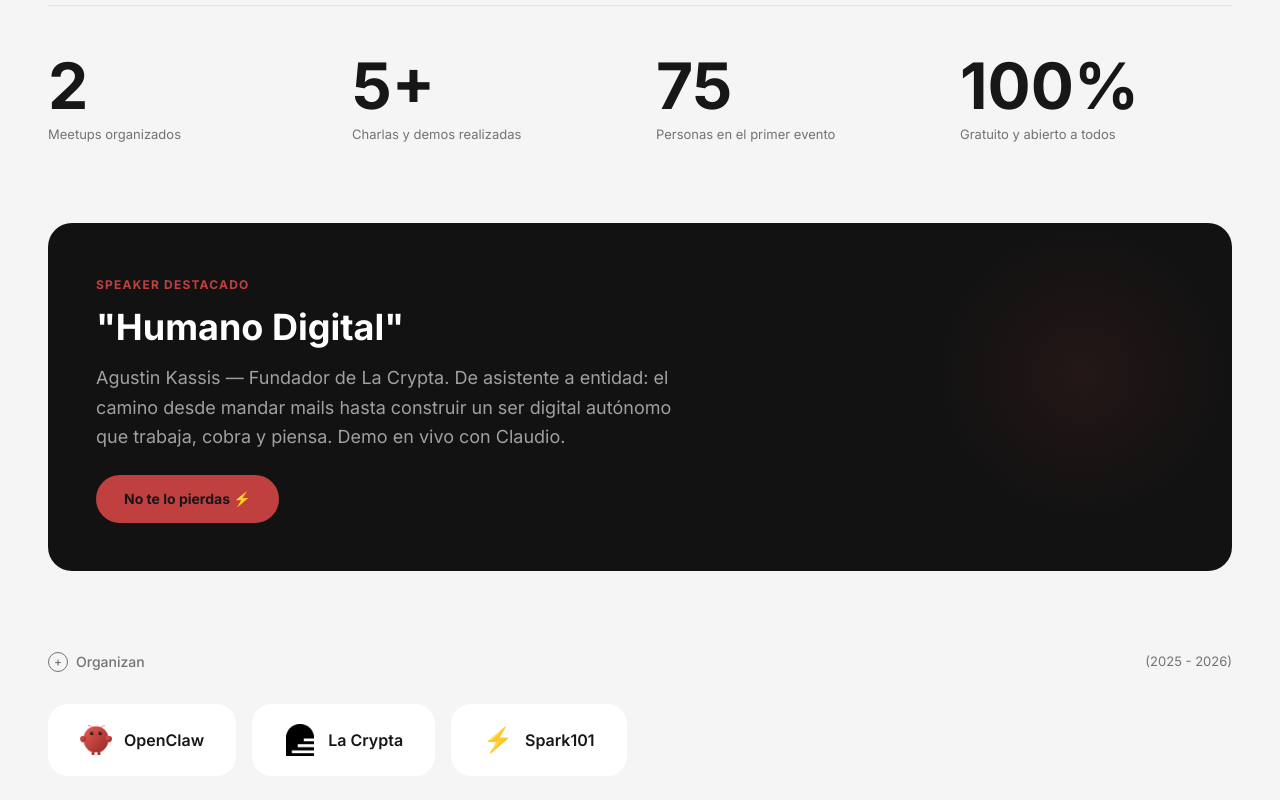
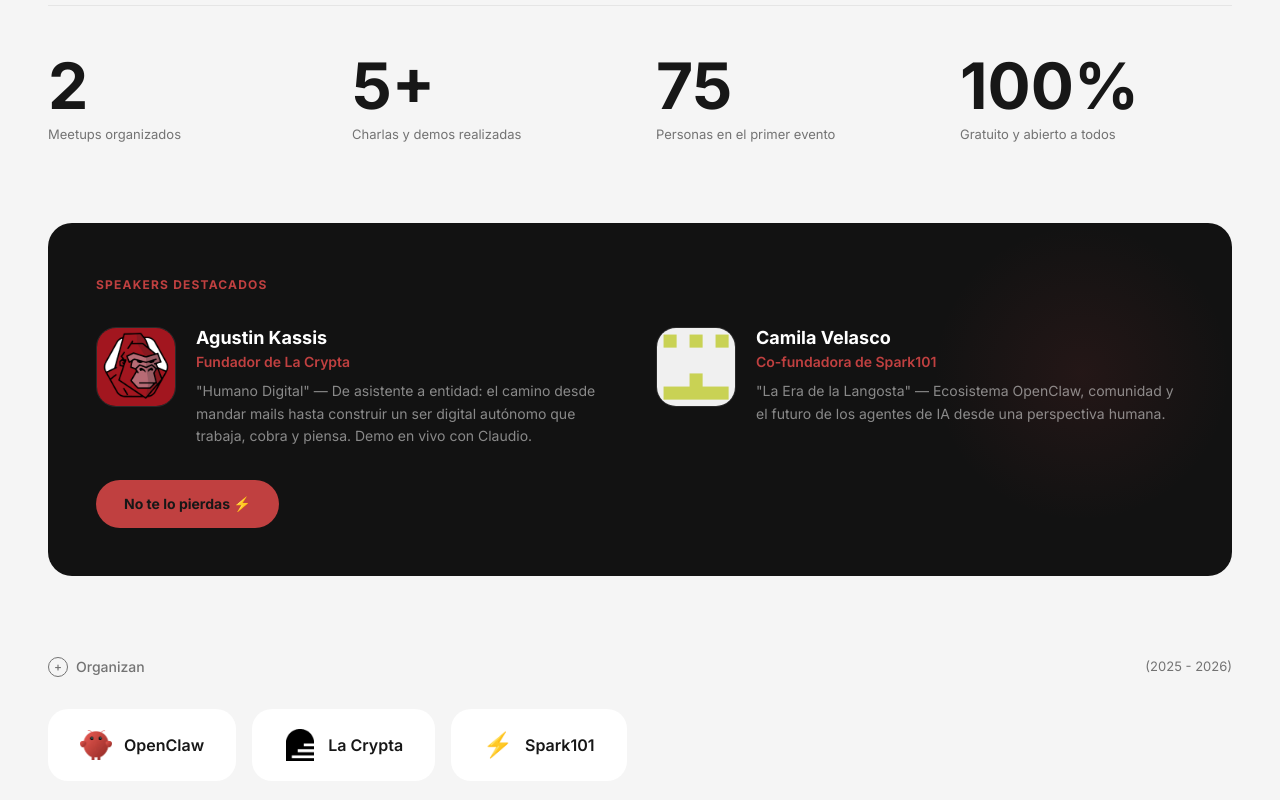
Before and after one commit to lacrypta/openclaw-meetups, a Next.js app: page / in a window 1280 px wide. Shown: the part 1638-2438 px from the top of the page. Built offline with nearby package versions, Linux system fonts and the light colour scheme; a web font is replaced by a local one.

Commit message:
feat: speakers destacados pluralizado + Cami + fotos de ambos

```diff
--- a/components/AboutSection.tsx
+++ b/components/AboutSection.tsx
@@ -65,22 +65,51 @@
           </div>
         </div>
 
-        {/* Speaker highlight */}
+        {/* Speakers highlight */}
         <div className="mt-20 bg-[#121212] rounded-3xl p-8 md:p-12 relative overflow-hidden">
           <div className="absolute top-0 right-0 w-[300px] h-[300px] bg-[radial-gradient(circle,rgba(192,64,64,0.1)_0%,transparent_70%)] pointer-events-none" />
           <div className="relative z-10">
-            <span className="text-[#C04040] text-xs font-bold uppercase tracking-widest">Speaker destacado</span>
-            <h3 className="text-white text-3xl md:text-4xl font-bold mt-3 mb-4">
-              &quot;Humano Digital&quot;
-            </h3>
-            <p className="text-white/60 text-base md:text-lg max-w-xl leading-relaxed mb-6">
-              Agustin Kassis — Fundador de La Crypta. De asistente a entidad: el camino desde mandar mails hasta construir un ser digital autónomo que trabaja, cobra y piensa. Demo en vivo con Claudio.
-            </p>
+            <span className="text-[#C04040] text-xs font-bold uppercase tracking-widest">Speakers destacados</span>
+
+            <div className="mt-8 grid grid-cols-1 md:grid-cols-2 gap-8">
+              {/* Agustin */}
+              <div className="flex gap-5 items-start">
+                <img
+                  src="/speaker-agustin.jpg"
+                  alt="Agustin Kassis"
+                  className="w-20 h-20 rounded-2xl object-cover flex-shrink-0 border border-white/10"
+                />
+                <div>
+                  <p className="text-white font-bold text-lg leading-tight">Agustin Kassis</p>
+                  <p className="text-[#C04040] text-sm font-semibold mt-0.5">Fundador de La Crypta</p>
+                  <p className="text-white/50 text-sm leading-relaxed mt-2">
+                    &quot;Humano Digital&quot; — De asistente a entidad: el camino desde mandar mails hasta construir un ser digital autónomo que trabaja, cobra y piensa. Demo en vivo con Claudio.
+                  </p>
+                </div>
+              </div>
+
+              {/* Cami */}
+              <div className="flex gap-5 items-start">
+                <img
+                  src="/speaker-cami.jpg"
+                  alt="Camila Velasco"
+                  className="w-20 h-20 rounded-2xl object-cover flex-shrink-0 border border-white/10"
+                />
+                <div>
+                  <p className="text-white font-bold text-lg leading-tight">Camila Velasco</p>
+                  <p className="text-[#C04040] text-sm font-semibold mt-0.5">Co-fundadora de Spark101</p>
+                  <p className="text-white/50 text-sm leading-relaxed mt-2">
+                    &quot;La Era de la Langosta&quot; — Ecosistema OpenClaw, comunidad y el futuro de los agentes de IA desde una perspectiva humana.
+                  </p>
+                </div>
+              </div>
+            </div>
+
             <a
               href={LUMA_URL}
               target="_blank"
               rel="noopener noreferrer"
-              className="inline-flex items-center gap-3 bg-[#C04040] text-white px-7 py-3.5 rounded-full text-sm font-bold transition-all hover:bg-[#d04848] hover:shadow-[0_0_24px_rgba(192,64,64,0.35)]"
+              className="inline-flex items-center gap-3 bg-[#C04040] text-white px-7 py-3.5 rounded-full text-sm font-bold transition-all hover:bg-[#d04848] hover:shadow-[0_0_24px_rgba(192,64,64,0.35)] mt-8"
             >
               No te lo pierdas ⚡
             </a>
```
Also changed, not shown: public/speaker-agustin.jpg (added), public/speaker-cami.jpg (added).
